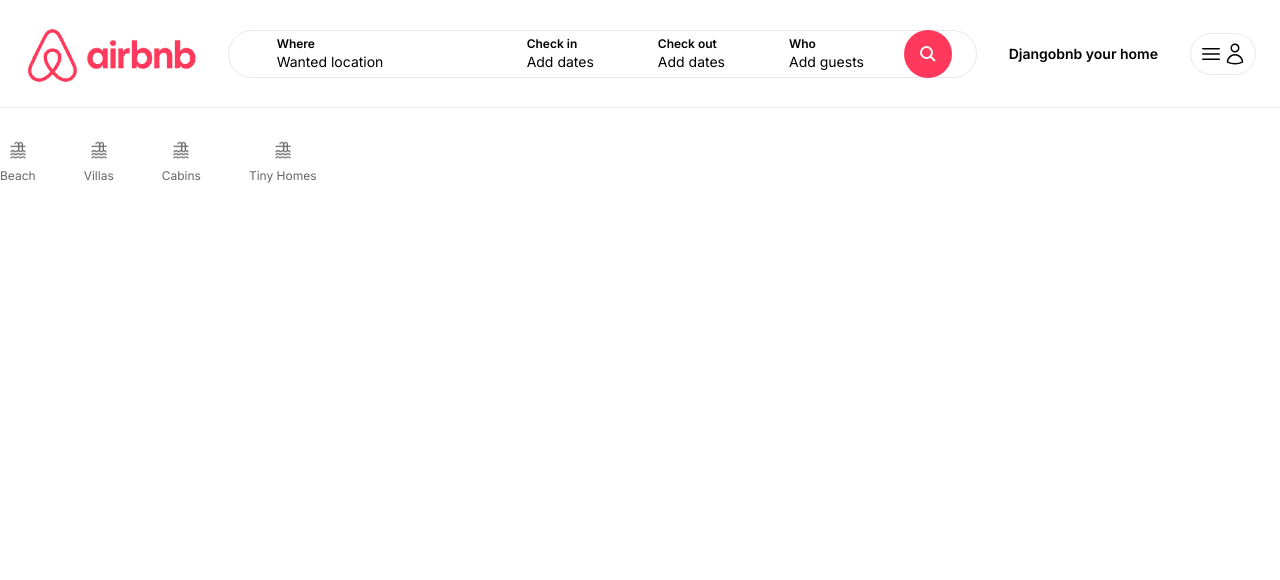
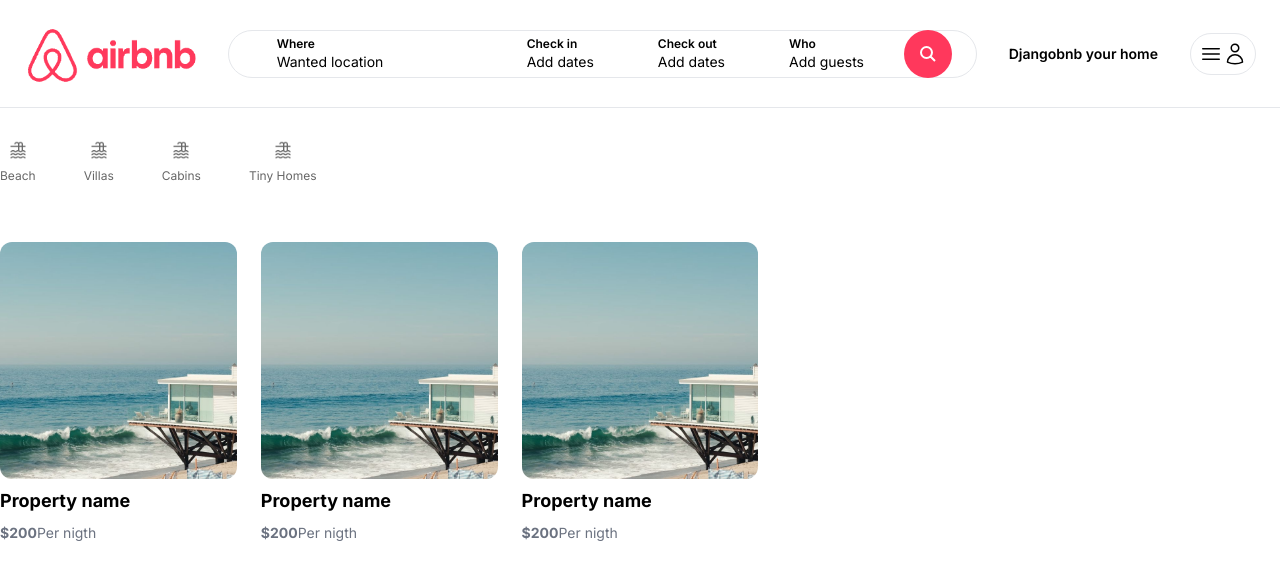
Before and after one commit to Lawitadelimon/djangobnb, a Next.js app: page / in a window 1280 px wide. Shown: the top 580 px of the page. Built offline with nearby package versions, Linux system fonts and the light colour scheme.

Commit message:
04 List properties on the from page (state)

```diff
--- /dev/null
+++ b/app/components/properties/PropertyList.tsx
@@ -0,0 +1,14 @@
+import PropertyListItem from "./PropertyListItem";
+
+const PropertyList = () => {
+    return (
+        <>
+            <PropertyListItem/>
+            <PropertyListItem/>
+            <PropertyListItem/>
+        </>
+
+    )
+}
+
+export default PropertyList;
--- /dev/null
+++ b/app/components/properties/PropertyListItem.tsx
@@ -0,0 +1,25 @@
+import Image from "next/image";
+
+const PropertyListItem = () => {
+    return (
+        <div className="cursor-pointer">
+            <div className="relative overflow-hidden aspect-square rounded-xl">
+                <Image
+                fill
+                src='/beach_1.jpg'
+                sizes="(max-width: 768px) 768px, (max-width: 1200px): 768px, 768px "
+                className="hover:scale-110 object-cover transition h-full w-full"
+                alt="Beach house"
+                />
+            </div>
+            <div className="mt-2">
+                <p className="text-lg font-bold">Property name</p>
+            </div>
+            <div className="mt-2">
+                <p className="text-sm text-gray-500"><strong>$200</strong>Per nigth</p>
+            </div>
+        </div>
+    )
+}
+
+export default PropertyListItem;
--- a/app/page.tsx
+++ b/app/page.tsx
@@ -1,9 +1,16 @@
 import Categories from "./components/Categories";
-import Cateories from "./components/Categories";
+import PropertyList from "./components/properties/PropertyList";
+
 export default function Home() {
   return (
     <main className="">
       <Categories/>
+
+      <div className="mt-4 grid grid-cols-1 md:grid-cols-3 lg:grid-cols-5 gap-6">
+        <PropertyList/>
+      </div>
+
+
     </main>
   );
 }
```
Also changed, not shown: public/beach_1.jpg (added).
